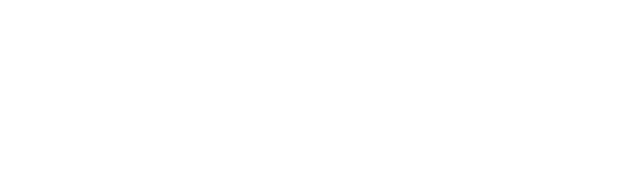
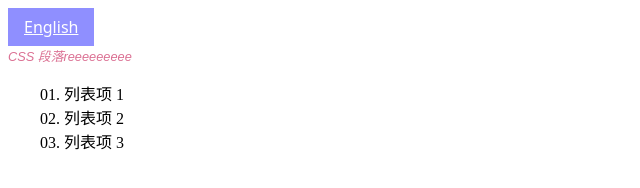
Before and after one commit to KevinYang233/KevinYang233.github.io, a plain HTML site: page docs/chinese-version.html in a window 1280 px wide. Shown: the whole page, without its empty margins (0-640 px from the left). Drawn offline with Linux system fonts and the light colour scheme.

Commit message:
feat: added link to switch between Chinese and English versions of the website style: updated styles for the new link

```diff
--- a/docs/chinese-version.html
+++ b/docs/chinese-version.html
@@ -5,5 +5,16 @@
     <link rel="stylesheet" type="text/css" href="styles.css" />
     <title>这是个标题</title>
   </head>
-  <!--ok automatic language switching is not working whyyyyyyyyyyyyyyyyyyyyyyyyyyyyyyyyyyyyyyy-->
+  <!--FIXME: ok automatic language switching is not working whyyyyyyyyyyyyyyyyyyyyyyyyyyyyyyyyyyyyyyy-->
+  <header>
+    <a class="language" href="index.html">English</a>
+  </header>
+  <body>
+    <p class="paragraph">CSS 段落reeeeeeeee</p>
+  </body>
+  <ol class="ordered-list">
+    <li>列表项 1</li>
+    <li>列表项 2</li>
+    <li>列表项 3</li>
+  </ol>
 </html>
--- a/docs/styles.css
+++ b/docs/styles.css
@@ -1,3 +1,33 @@
 footer {
+  background-color: rosybrown;
   text-align: end;
+  padding: 1em;
+  font-family: sans-serif;
 }
+.paragraph {
+  margin: 0;
+  padding: 0;
+  font-style: italic;
+  font-family: sans-serif;
+  font-size: 0.8em;
+  color: palevioletred;
+}
+.ordered-list {
+  list-style-type: decimal-leading-zero;
+  margin-left: 1em;
+}
+
+.language {
+  font-family: system-ui, -apple-system, BlinkMacSystemFont, "Segoe UI", Roboto,
+    Oxygen, Ubuntu, Cantarell, "Open Sans", "Helvetica Neue", sans-serif;
+  font-size: 1em;
+  color: #fff;
+  background-color: #8f8fff;
+  display: inline-block;
+  padding: 0.5em 1em;
+}
+.language:hover {
+  background-color: #8f8fff;
+  color: #000;
+  text-decoration: underline;
+}
```
Also changed, not shown: docs/index.html (+1 -1 lines).
